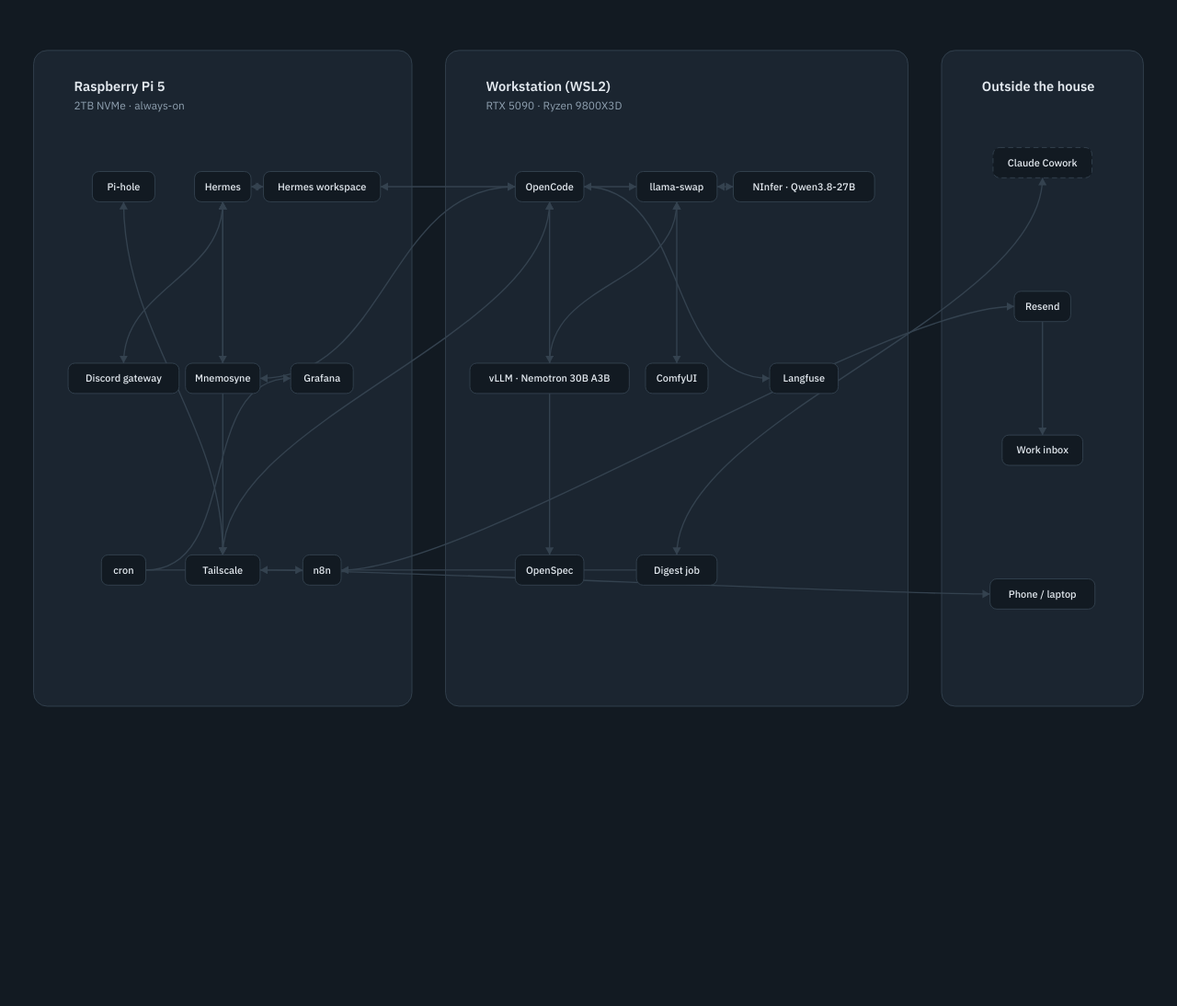
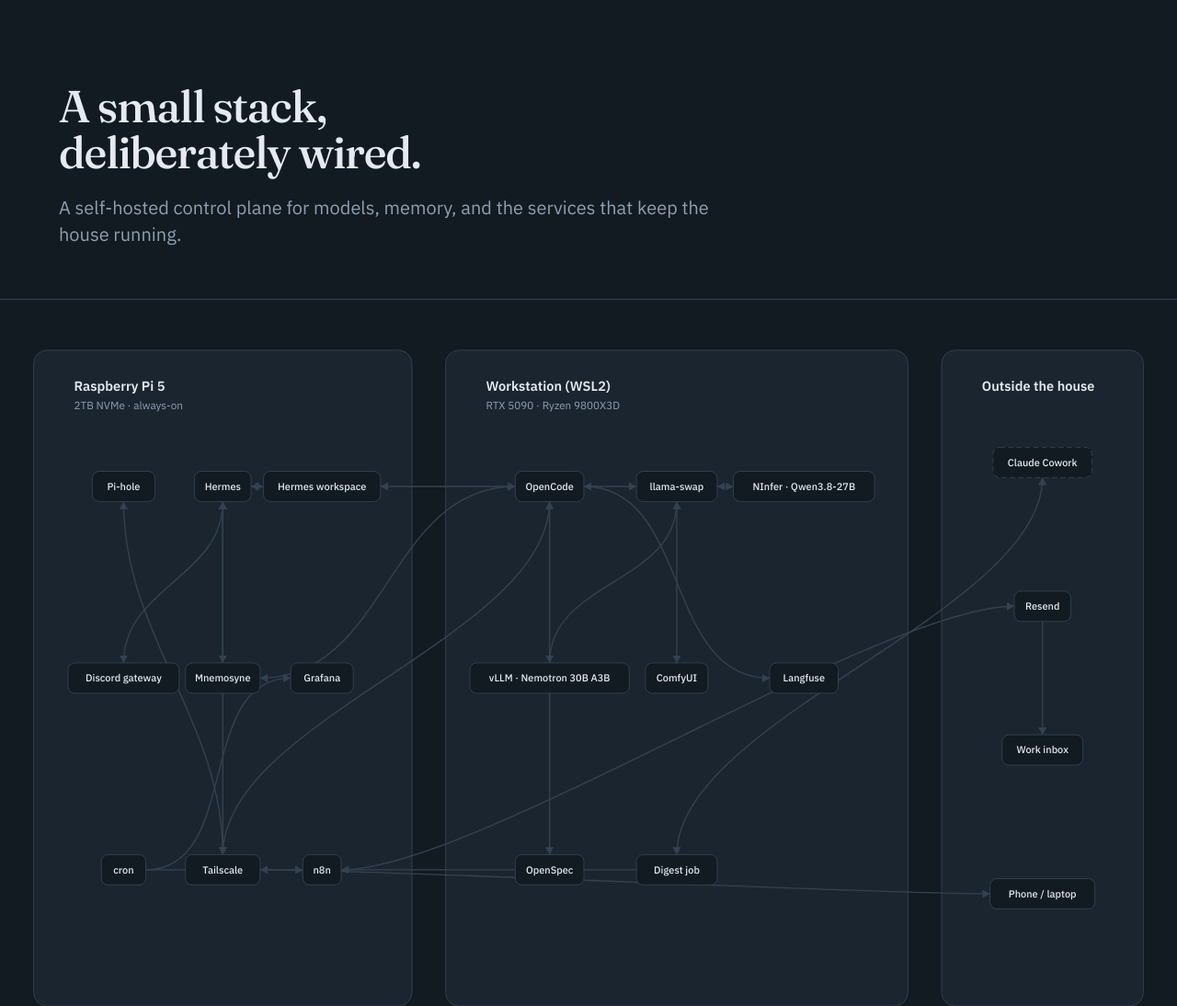
Before and after one commit to njvenis/homelab-showcase, a website built with Vite: page index.html in a window 1280 px wide. Shown: the top 1094 px of the page at 92% size. Before the commit the page ends 823 px from the top, so only its background shows below. Built offline with nearby package versions, Linux system fonts and the light colour scheme.

Commit message:
feat: apply design system and page header

```diff
--- a/index.html
+++ b/index.html
@@ -7,7 +7,11 @@
     <title>homelab-showcase</title>
   </head>
   <body>
-    <div id="app"></div>
+    <header class="page-header" aria-labelledby="page-title">
+      <h1 id="page-title">A small stack, deliberately wired.</h1>
+      <p>A self-hosted control plane for models, memory, and the services that keep the house running.</p>
+    </header>
+    <main id="app" aria-label="Homelab stack topology"></main>
     <script type="module" src="/src/main.ts"></script>
   </body>
 </html>
--- a/src/style.css
+++ b/src/style.css
@@ -34,17 +34,67 @@
   --flow-infer: #A88BD8;
   --flow-health: #6E9BD8;
   --flow-egress: #D96C7A;
+
+  --text-body: 1rem;
+  --text-subhead: 1.25rem;
+  --text-display: 3.0517578125rem;
+}
+
+html {
+  background: var(--substrate);
+  font-size: 16px;
 }
 
 body {
   margin: 0;
   background: var(--substrate);
   color: var(--ink);
+  font-family: 'IBM Plex Sans', sans-serif;
+  font-size: var(--text-body);
+  line-height: 1.5;
+  -webkit-font-smoothing: antialiased;
+}
+
+.page-header {
+  box-sizing: border-box;
+  max-width: 1400px;
+  margin: 0 auto;
+  padding: clamp(2.5rem, 7vw, 6rem) clamp(1.25rem, 5vw, 4rem) clamp(2rem, 5vw, 3.5rem);
+  border-bottom: 1px solid var(--rule);
+}
+
+.page-header h1 {
+  max-width: 18ch;
+  margin: 0;
+  color: var(--ink);
+  font-family: Fraunces, Georgia, serif;
+  font-size: clamp(2.44140625rem, 6vw, var(--text-display));
+  font-weight: 500;
+  letter-spacing: -0.025em;
+  line-height: 1.04;
+  text-wrap: balance;
+}
+
+.page-header p {
+  max-width: 62ch;
+  margin: 1.25rem 0 0;
+  color: var(--ink-muted);
+  font-size: var(--text-subhead);
+  line-height: 1.45;
+}
+
+#app {
+  box-sizing: border-box;
+  width: 100%;
+  overflow-x: auto;
+  overscroll-behavior-x: contain;
+  scrollbar-color: var(--rule) var(--substrate);
 }
 
 #app svg {
   display: block;
   width: 100%;
+  min-width: 760px;
   height: auto;
 }
 
@@ -66,14 +116,14 @@ body {
 .zone-label {
   fill: var(--ink);
   font-family: 'IBM Plex Sans', sans-serif;
-  font-size: 16px;
+  font-size: 1rem;
   font-weight: 600;
 }
 
 .zone-sub {
   fill: var(--ink-muted);
   font-family: 'IBM Plex Sans', sans-serif;
-  font-size: 13px;
+  font-size: 0.8rem;
 }
 
 .node-box {
@@ -88,7 +138,28 @@ body {
 .node-label {
   fill: var(--ink);
   font-family: 'IBM Plex Sans', sans-serif;
-  font-size: 12px;
+  font-size: 0.75rem;
   font-weight: 500;
   text-anchor: middle;
 }
+
+@media (max-width: 640px) {
+  .page-header {
+    padding-top: 2.25rem;
+    padding-bottom: 1.75rem;
+  }
+
+  .page-header h1 {
+    max-width: 14ch;
+    font-size: 2.44140625rem;
+  }
+
+  .page-header p {
+    margin-top: 1rem;
+    font-size: 1rem;
+  }
+
+  #app svg {
+    min-width: 700px;
+  }
+}
```
